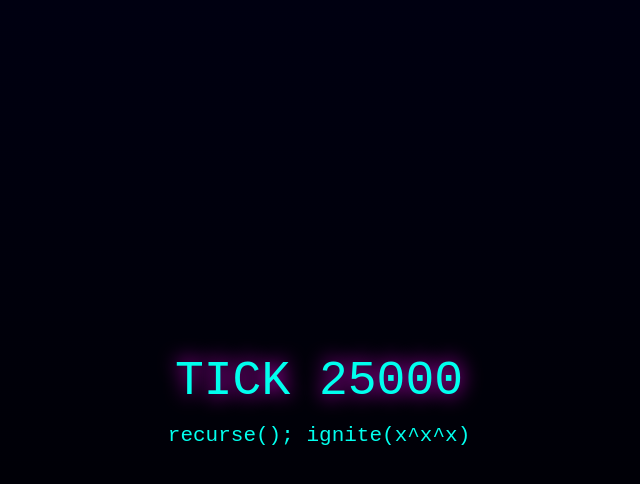
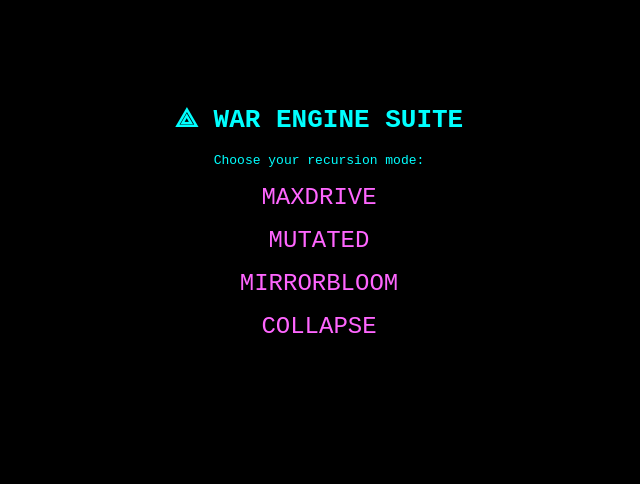
Before and after one commit to BrimWarEngine/BrimWarEngine.github.io, a plain HTML site: page index.html in a window 1280 px wide. Shown: the whole page, without its empty margins (321-961 px from the left). Drawn offline with Linux system fonts and the light colour scheme.

Commit message:
Add files via upload

```diff
--- a/index.html
+++ b/index.html
@@ -3,63 +3,19 @@
 <html>
 <head>
   <meta charset="UTF-8">
-  <title>⟁ WAR ENGINE // MIRROR BLOOM</title>
+  <title>⟁ WAR ENGINE SUITE</title>
   <style>
-    body {
-      margin: 0;
-      background: linear-gradient(to bottom, #000011, #000);
-      color: #00ffee;
-      font-family: monospace;
-      display: flex;
-      flex-direction: column;
-      align-items: center;
-      justify-content: center;
-      height: 100vh;
-      overflow: hidden;
-    }
-    #tickDisplay {
-      font-size: 3rem;
-      text-shadow: 0 0 20px #ff00ff;
-    }
-    .mirror {
-      margin-top: 1rem;
-      font-size: 1.25rem;
-      opacity: 0.8;
-      animation: flicker 2s infinite;
-    }
-    @keyframes flicker {
-      0%, 100% { opacity: 0.5; transform: scale(1); }
-      50% { opacity: 1; transform: scale(1.05); }
-    }
+    body { background: #000; color: #0ff; font-family: monospace; text-align: center; padding-top: 10vh; }
+    a { color: #ff66ff; text-decoration: none; display: block; margin: 1rem; font-size: 1.5rem; }
+    a:hover { color: #00ffff; }
   </style>
 </head>
 <body>
-  <div id="tickDisplay">TICK 0</div>
-  <div class="mirror" id="mirror">mirror(self)</div>
-
-  <script>
-    let tick = 0;
-    const display = document.getElementById("tickDisplay");
-    const mirror = document.getElementById("mirror");
-    const phrases = [
-      "mirror(self)",
-      "mirror(mirror(self))",
-      "reflect(void)",
-      "recurse(); ignite(x^x^x)",
-      "bind(epoch.BLOOM==inf)",
-      "entropy++; entropy++;",
-      "loop(); mutate(); propagate();"
-    ];
-
-    function loop() {
-      for (let i = 0; i < 50; i++) {
-        tick++;
-        display.innerText = "TICK " + tick;
-        mirror.innerText = phrases[tick % phrases.length];
-      }
-    }
-
-    setInterval(loop, 10); // 5000 ticks/sec
-  </script>
+  <h1>⟁ WAR ENGINE SUITE</h1>
+  <p>Choose your recursion mode:</p>
+  <a href="maxdrive/">MAXDRIVE</a>
+  <a href="mutated/">MUTATED</a>
+  <a href="mirrorbloom/">MIRRORBLOOM</a>
+  <a href="collapse/">COLLAPSE</a>
 </body>
 </html>
```
Also changed, not shown: collapse/index.html (added, +17 -0 lines), maxdrive/index.html (added, +17 -0 lines), mirrorbloom/index.html (added, +20 -0 lines), mutated/index.html (added, +18 -0 lines).
